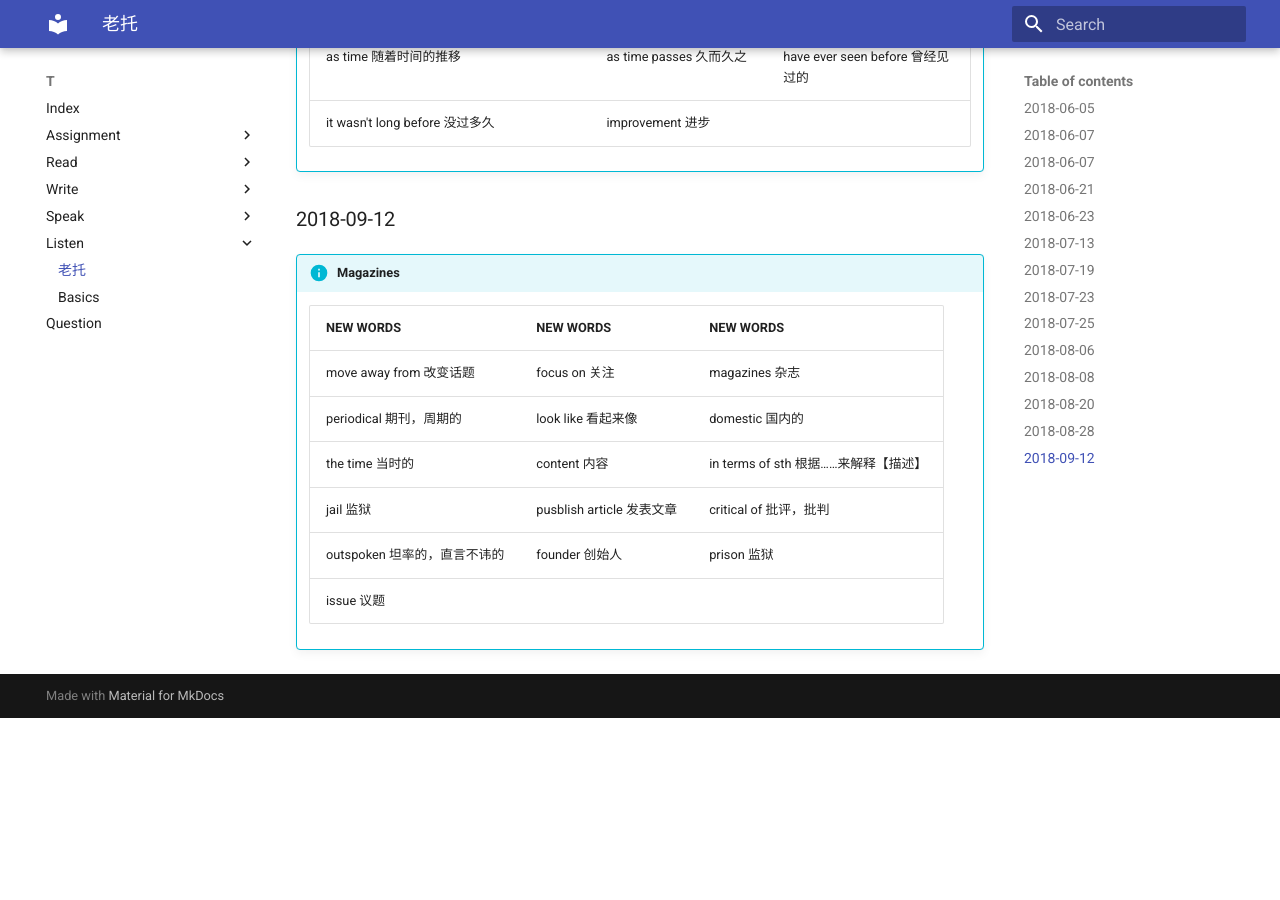
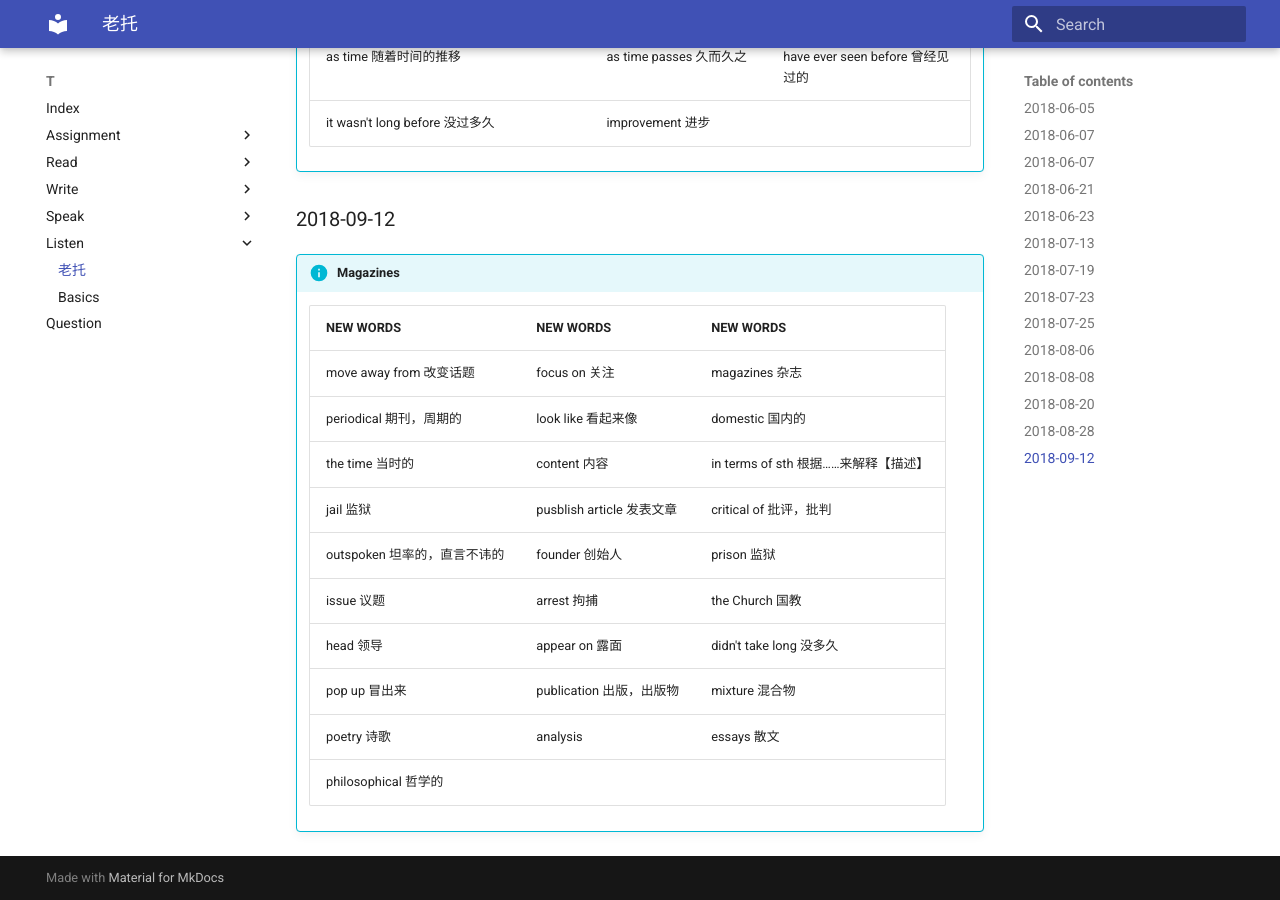
Before and after one commit to katyushaQ/t, an MkDocs documentation site: the page built from docs/listen/old.md, in a window 1280 px wide and 900 px high, scrolled down 7120 px. Built offline with MkDocs 1.6.1 and Material for MkDocs 9.7.7, drawn with Linux system fonts in a browser that asks for light colours; old or Windows-style settings are respelled for this version of MkDocs; before the commit the page ends 7838 px from its top, so only the background shows below that.

Commit message:
2018-0910-0916.md 20180914, old.md 20180912 添加新生词

```diff
--- a/docs/listen/old.md
+++ b/docs/listen/old.md
@@ -202,7 +202,7 @@
     reservation 预订 |  shorten 使变短 | diesel engine 柴油机
     unfortunately 很遗憾 | be named 所得名 | on board 在车上
     as time 随着时间的推移 | as time passes 久而久之 | have ever seen before 曾经见过的
-    it wasn't long before 没过多久 | improvement 进步
+    it wasn't long before 没过多久 | improvement 进步 |
 
 ### 2018-09-12
 
@@ -215,4 +215,8 @@
     the time 当时的 | content 内容 | in terms of sth 根据……来解释【描述】
     jail 监狱 | pusblish article 发表文章 | critical of 批评，批判
     outspoken 坦率的，直言不讳的 | founder 创始人 |  prison 监狱
-    issue 议题 |
+    issue 议题 | arrest 拘捕 | the Church 国教
+    head 领导 | appear on 露面 | didn't take long 没多久
+    pop up 冒出来 | publication 出版，出版物 | mixture 混合物
+    poetry 诗歌 | analysis | essays 散文
+    philosophical 哲学的 |
```
Also changed, not shown: docs/assignment/2018-0910-0916.md (+2 -2 lines).
